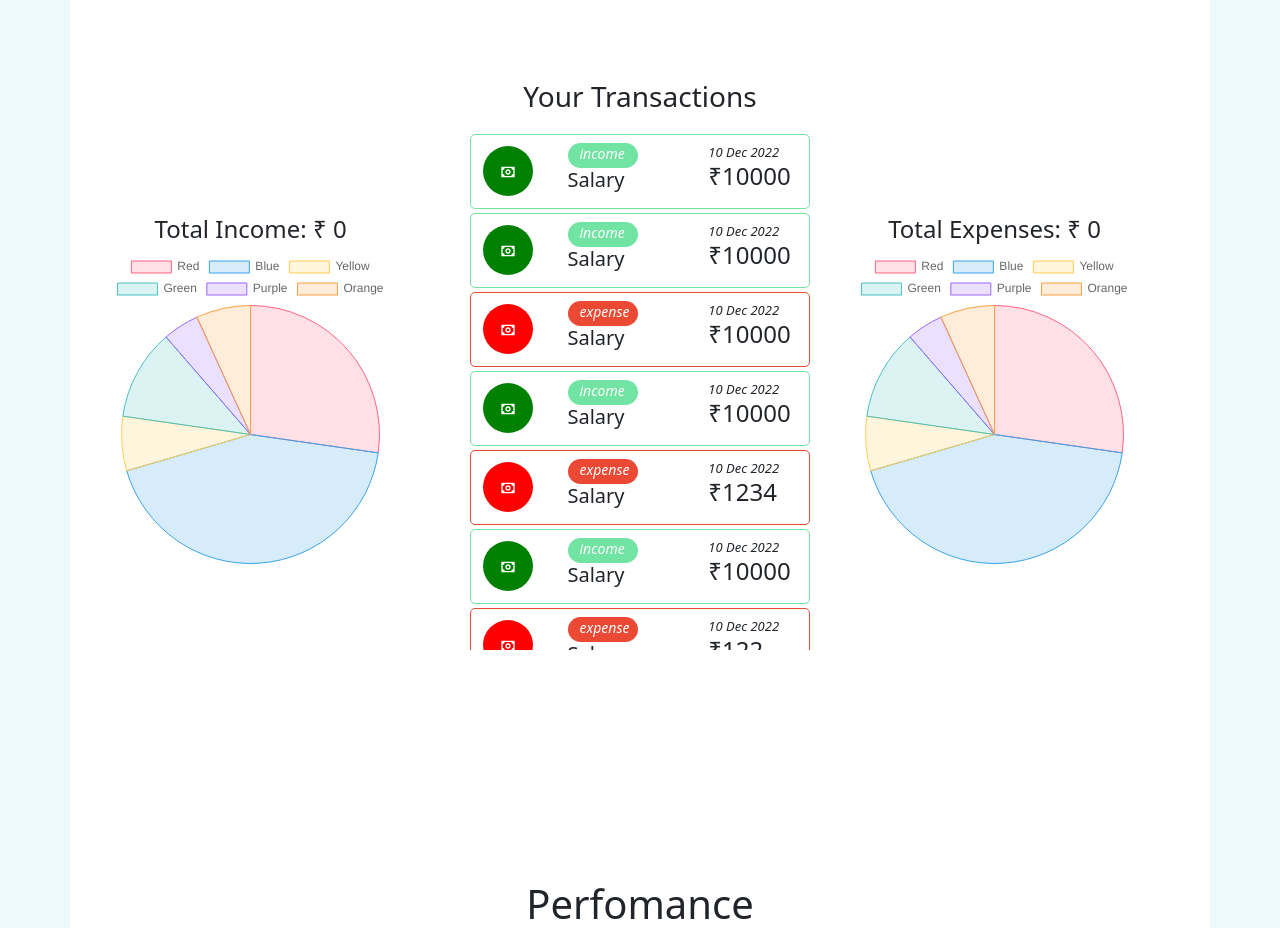
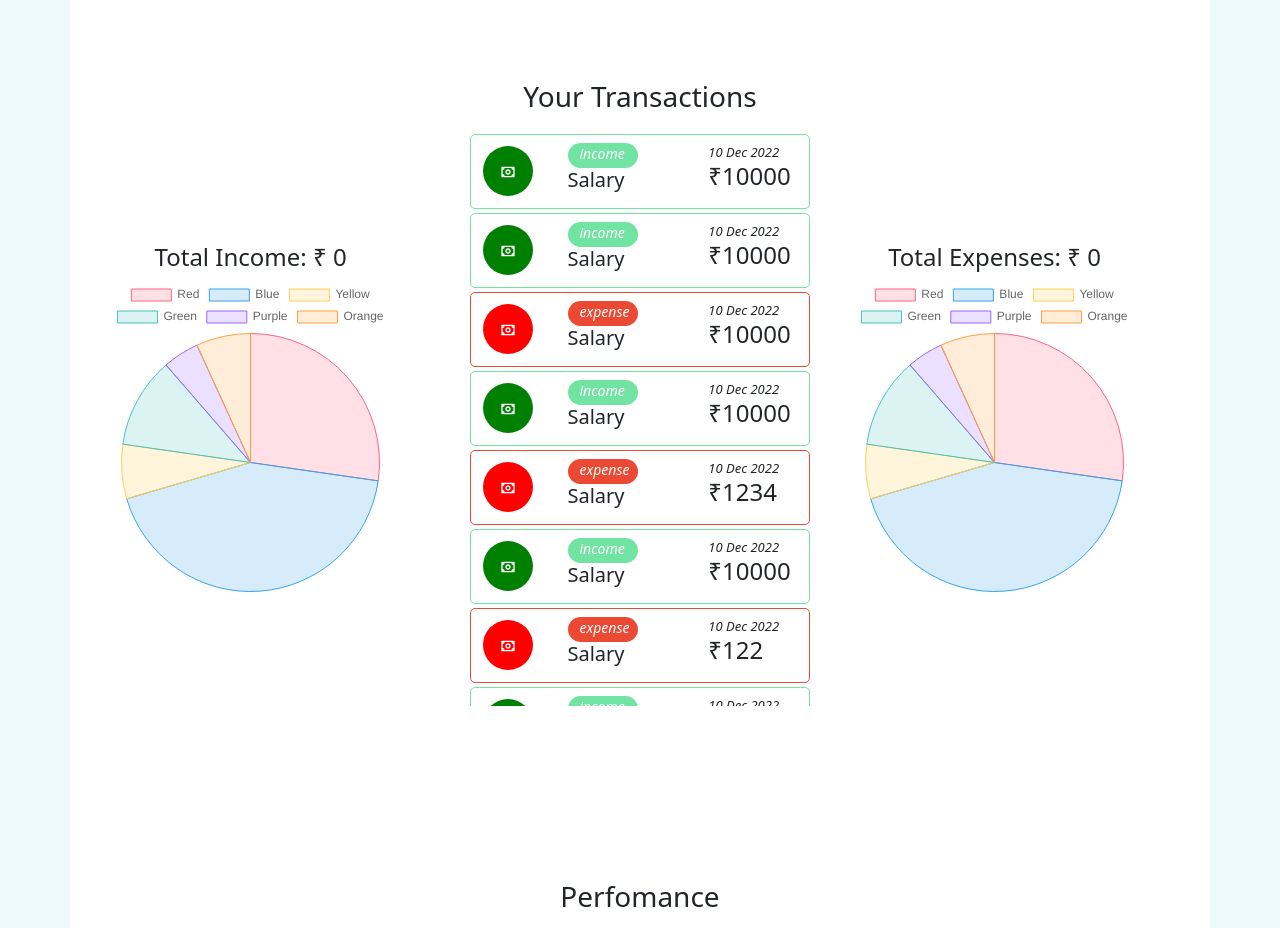
Before and after one commit to J0SAL/Decentralized-Expense-Tracker, a Next.js app in the folder frontend/: page / in a window 1280 px wide. Shown: the part 800-1728 px from the top of the page. Built offline with nearby package versions, Linux system fonts and the light colour scheme.

Commit message:
size adjustments

```diff
--- a/frontend/components/performance/PerformanceGraph.tsx
+++ b/frontend/components/performance/PerformanceGraph.tsx
@@ -5,7 +5,7 @@ import LineChart from "./LineChart";
 function PerformanceGraph() {
   return (
     <Container>
-      <h1 className="text-center">Perfomance</h1>
+      <h3 className="text-center">Perfomance</h3>
       <div className="mx-5 px-5">
         <LineChart />
       </div>
--- a/frontend/components/transactions/TransactionList.tsx
+++ b/frontend/components/transactions/TransactionList.tsx
@@ -83,7 +83,7 @@ function TransactionList() {
   return (
     <div className="my-5 my-md-0">
       <div
-        style={{ maxHeight: "65vh", overflowY: "auto", overflowX: "hidden" }}
+        style={{ maxHeight: "72vh", overflowY: "auto", overflowX: "hidden" }}
         className={styles.scrollbar}
       >
         {transactions.map((transaction, key) => (
```
